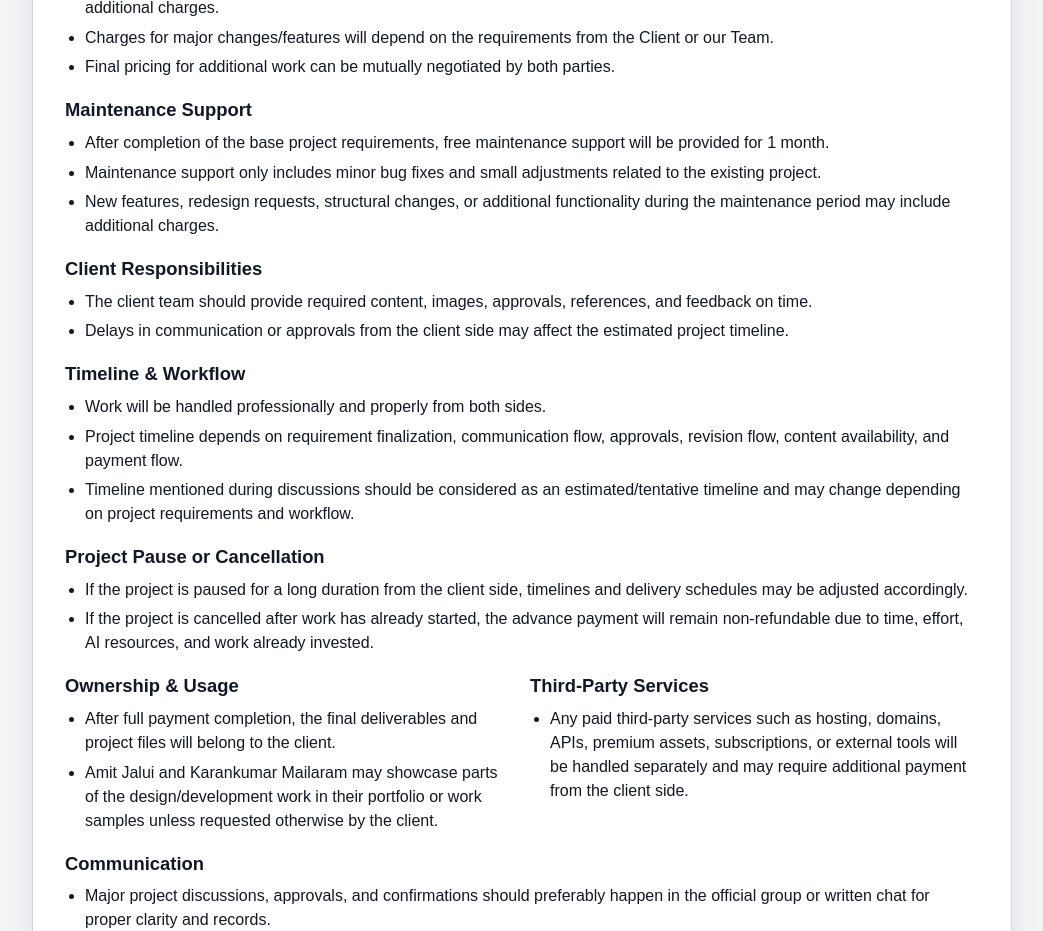
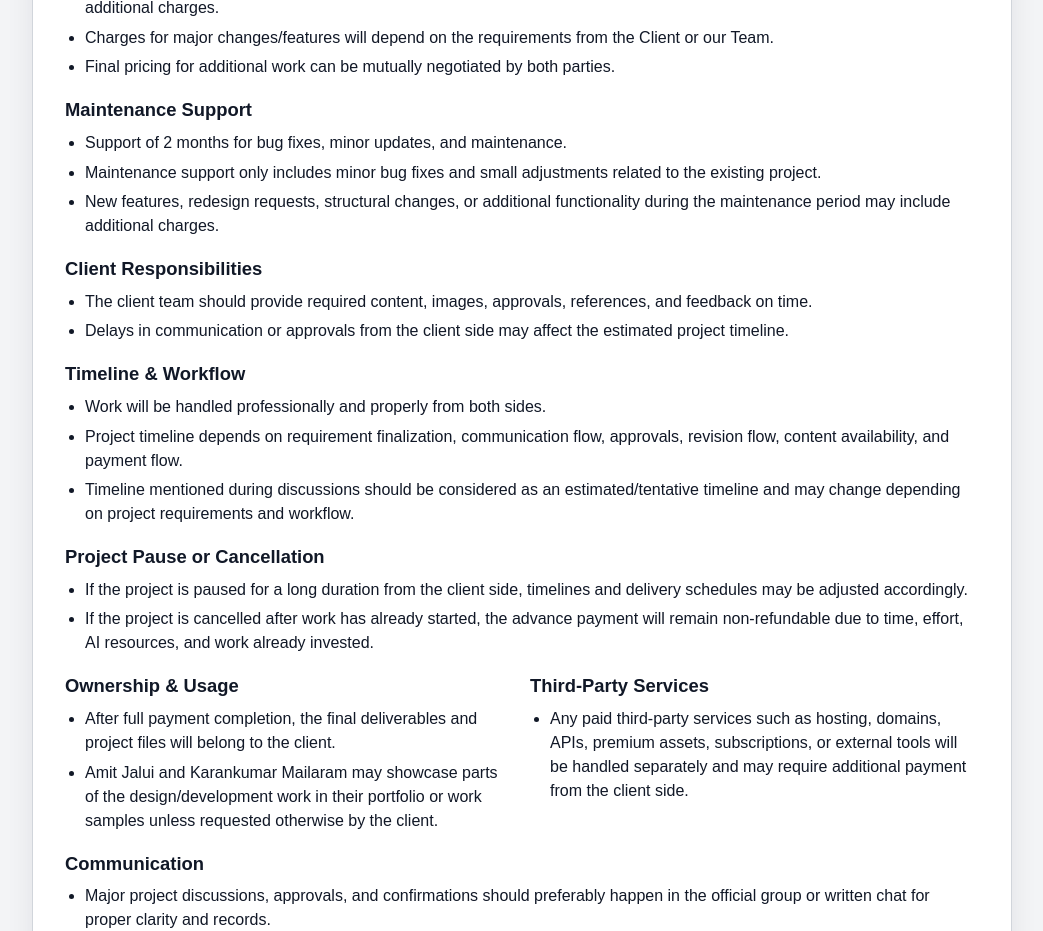
Before and after one commit to amitjalui40/Agreement, a React (Vite) app: page / in a window 1280 px wide. Shown: the part 960-1891 px from the top of the page, without its empty margins (118-1161 px from the left). Built offline with nearby package versions, Linux system fonts and the light colour scheme.

Commit message:
update to 2 month support

```diff
--- a/src/App.jsx
+++ b/src/App.jsx
@@ -340,8 +340,7 @@ function App() {
           <h2>Maintenance Support</h2>
           <ul>
             <li>
-              After completion of the base project requirements, free maintenance
-              support will be provided for 1 month.
+              Support of 2 months for bug fixes, minor updates, and maintenance.
             </li>
             <li>
               Maintenance support only includes minor bug fixes and small
```
